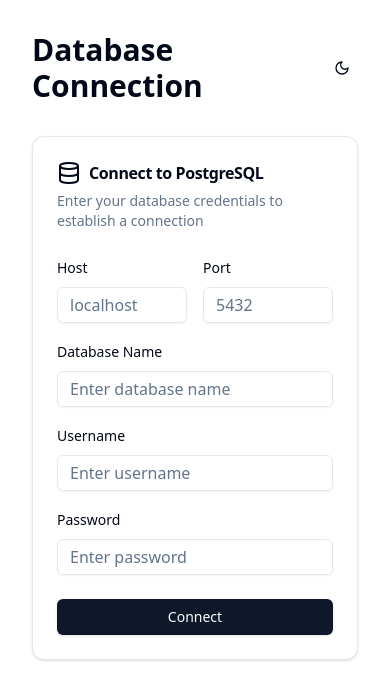
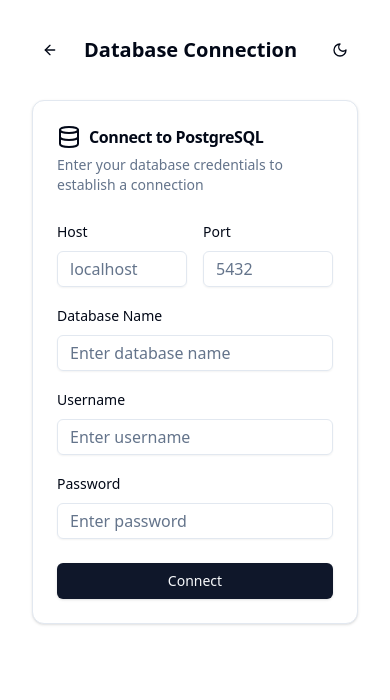
Before and after one commit to LuseBiswas/Database_AI_Agent, a React (Vite) app in the folder ai-agent-frontend/ai-agent-frontend/: page /postgres in a window 390 px wide. Shown: the top 700 px of the page. Built offline with nearby package versions, Linux system fonts and the light colour scheme; no server answers.

Commit message:
PostgresDatabseApp is updated

```diff
--- a/ai-agent-frontend/ai-agent-frontend/src/components/databaseUI/PostgresDatabaseApp.jsx
+++ b/ai-agent-frontend/ai-agent-frontend/src/components/databaseUI/PostgresDatabaseApp.jsx
@@ -1,37 +1,42 @@
-import React, { useEffect, useState } from 'react';
+import React, { useEffect, useState } from "react";
 // import { Button } from "./ui/button";
 // import { Input } from "./ui/input";
 // import { Card, CardHeader, CardTitle, CardDescription, CardContent, CardFooter } from "./ui/card";
 // import { Label } from "./ui/label";
-import { useTheme } from '../ThemeProvider';
-import { Sun, Moon, Database } from 'lucide-react';
-import ChatBox from '../ChatBox';
-import { Button } from '../ui/button';
-import { Input } from '../ui/input';
-import { Card, CardContent, CardDescription, CardFooter, CardHeader, CardTitle } from '../ui/card';
-import { Label } from '../ui/label';
-import { checkHealth, connectToDatabase } from '../../api/queryAPI';
-import { useNavigate } from 'react-router-dom';
-
+import { useTheme } from "../ThemeProvider";
+import { Sun, Moon, Database, ArrowLeft } from "lucide-react";
+import ChatBox from "../ChatBox";
+import { Button } from "../ui/button";
+import { Input } from "../ui/input";
+import {
+  Card,
+  CardContent,
+  CardDescription,
+  CardFooter,
+  CardHeader,
+  CardTitle,
+} from "../ui/card";
+import { Label } from "../ui/label";
+import { checkHealth, connectToDatabase } from "../../api/queryAPI";
+import { useNavigate } from "react-router-dom";
 
 const PostgresDatabaseApp = () => {
   const [isConnected, setIsConnected] = useState(false);
   const [formData, setFormData] = useState({
-    host: '',
-    port: '',
-    database: '',
-    user: '',
-    password: ''
+    host: "",
+    port: "",
+    database: "",
+    user: "",
+    password: "",
   });
   const [loading, setLoading] = useState(false);
-  const [error, setError] = useState('');
+  const [error, setError] = useState("");
   const { theme, setTheme } = useTheme();
   const navigate = useNavigate();
 
-  useEffect(()=>{
-    document.title = "Connection"
-
-  },[])
+  useEffect(() => {
+    document.title = "Connection";
+  }, []);
 
   // Check initial connection status
   useEffect(() => {
@@ -40,30 +45,32 @@
         const health = await checkHealth();
         setIsConnected(health.databaseConnected);
       } catch (err) {
-        console.error('Health check failed:', err);
+        console.error("Health check failed:", err);
       }
     };
 
     checkConnection();
   }, []);
 
-
   const handleConnect = async (e) => {
     e.preventDefault();
     setLoading(true);
-    setError('');
+    setError("");
 
     try {
       const result = await connectToDatabase(formData);
 
       if (result.success) {
         setIsConnected(true);
-        navigate('/chatPostgres');
+        navigate("/chatPostgres");
       } else {
-        setError(result.message || 'Failed to connect to database');
+        setError(result.message || "Failed to connect to database");
       }
     } catch (err) {
-      setError(err.message || 'Failed to connect to database. Please check your credentials.');
+      setError(
+        err.message ||
+          "Failed to connect to database. Please check your credentials."
+      );
     } finally {
       setLoading(false);
     }
@@ -72,7 +79,7 @@
   const handleInputChange = (e) => {
     setFormData({
       ...formData,
-      [e.target.name]: e.target.value
+      [e.target.name]: e.target.value,
     });
   };
 
@@ -82,16 +89,22 @@
 
   return (
     <div className="min-h-screen p-8 bg-background">
-
       <div className="max-w-2xl mx-auto">
         <div className="flex justify-between items-center mb-8">
-          <h1 className="text-3xl font-bold text-foreground">Database Connection</h1>
+          <div className="flex items-center gap-4">
+            <Button variant="ghost" size="icon" onClick={() => navigate("/")}>
+              <ArrowLeft className="h-5 w-5" />
+            </Button>
+            <h1 className="text-xl md:text-2xl lg:text-3xl font-bold text-foreground">
+              Database Connection
+            </h1>
+          </div>
           <Button
             variant="ghost"
             size="icon"
-            onClick={() => setTheme(theme === 'dark' ? 'light' : 'dark')}
+            onClick={() => setTheme(theme === "dark" ? "light" : "dark")}
           >
-            {theme === 'dark' ? (
+            {theme === "dark" ? (
               <Sun className="h-5 w-5" />
             ) : (
               <Moon className="h-5 w-5" />
@@ -169,23 +182,17 @@
                   required
                 />
               </div>
-              {error && (
-                <p className="text-red-500 text-sm">{error}</p>
-              )}
+              {error && <p className="text-red-500 text-sm">{error}</p>}
             </CardContent>
             <CardFooter>
-              <Button
-                type="submit"
-                className="w-full"
-                disabled={loading}
-              >
+              <Button type="submit" className="w-full" disabled={loading}>
                 {loading ? (
                   <span className="flex items-center gap-2">
                     <span className="h-4 w-4 animate-spin rounded-full border-2 border-current border-t-transparent" />
                     Connecting...
                   </span>
                 ) : (
-                  'Connect'
+                  "Connect"
                 )}
               </Button>
             </CardFooter>
```
